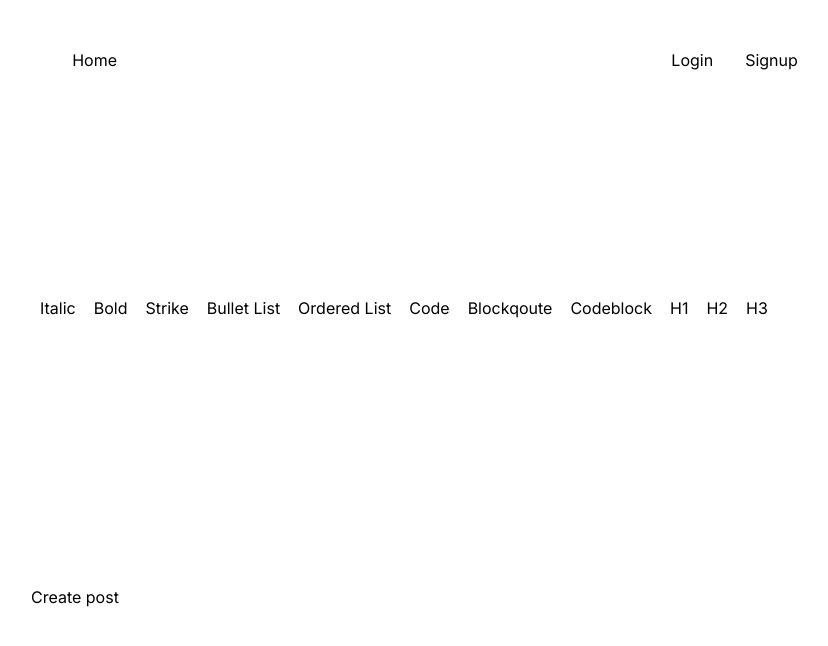
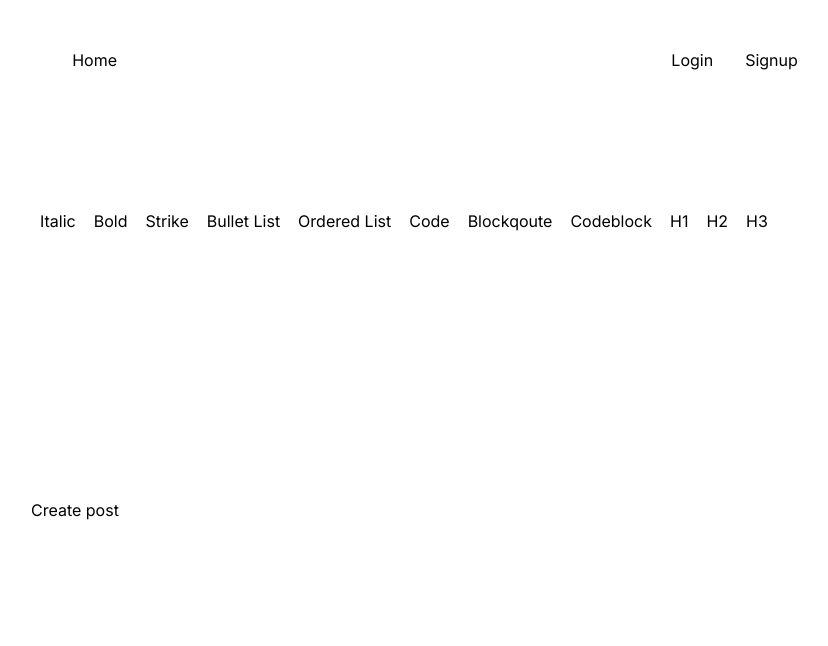
Before and after one commit to LucioFurnari/Blog-Client, a Next.js app: page /submit in a window 1280 px wide. Shown: the top 646 px of the page, without its empty margins (209-1037 px from the left). Built offline with nearby package versions, Linux system fonts and the light colour scheme; no server answers.

Commit message:
Add margin

```diff
--- a/src/components/Submit/SubmitPostPage.tsx
+++ b/src/components/Submit/SubmitPostPage.tsx
@@ -2,7 +2,7 @@ import CreatePostForm from "./CreatePostForm"
 
 export default function SubmitPostPage() {
   return(
-    <main className="flex justify-center">
+    <main className="flex justify-center mb-auto mt-20">
       <CreatePostForm />
     </main>
   )
```
